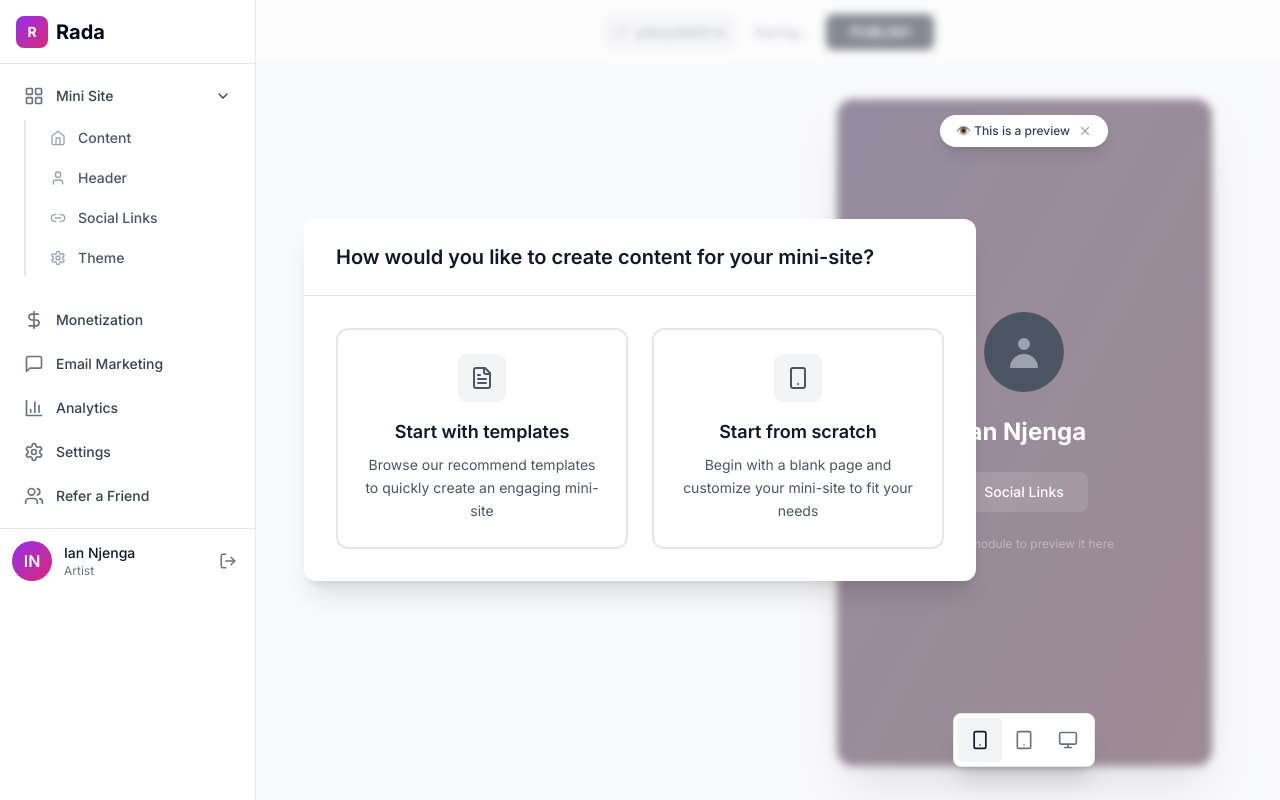
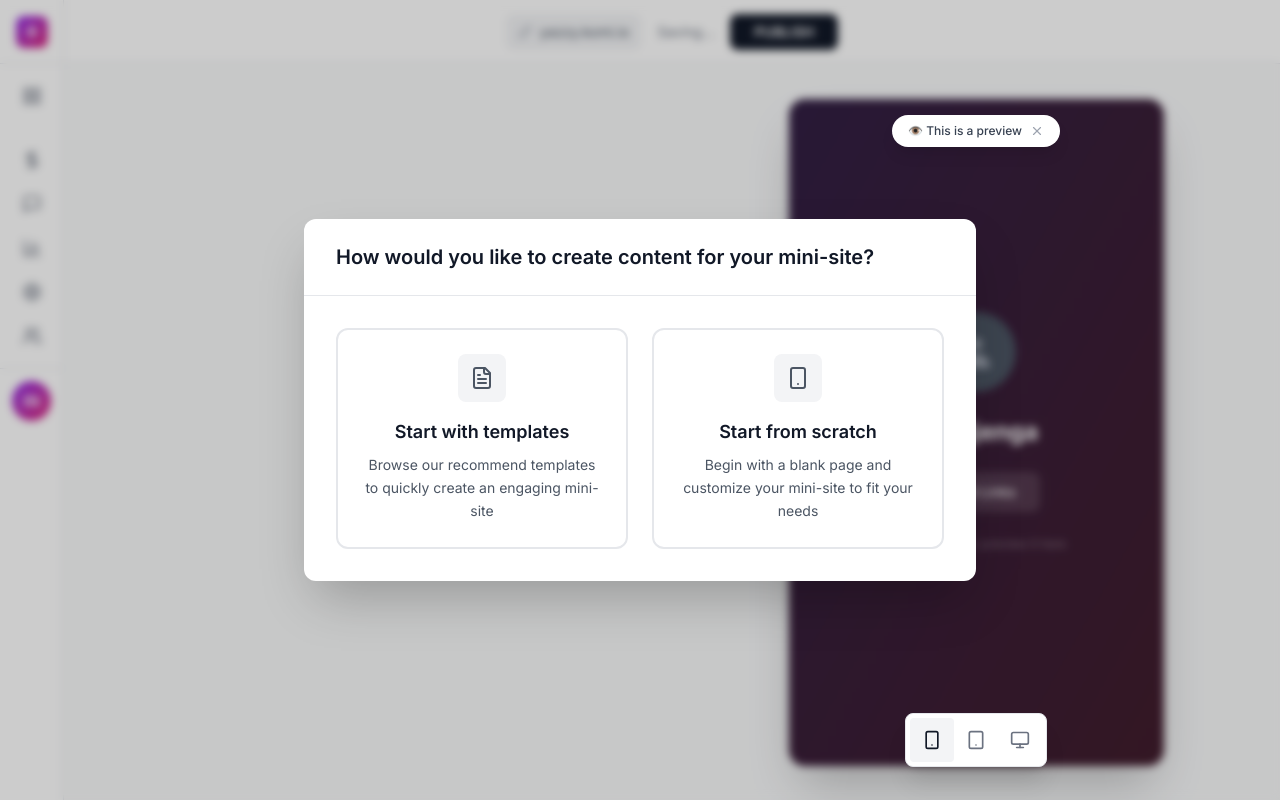
Before and after one commit to Jenks18/rada, a Next.js app: page /dashboard/modules in a window 1280 px wide. Built offline with nearby package versions, Linux system fonts and the light colour scheme.

Commit message:
Fix modules overlay to appear on top of content page on first visit

```diff
--- a/src/app/dashboard/(minisite)/modules/page.tsx
+++ b/src/app/dashboard/(minisite)/modules/page.tsx
@@ -5,13 +5,12 @@ import { FileText, Smartphone } from 'lucide-react'
 
 export default function ModulesPage() {
   return (
-    <>
-      {/* Background Content - Blurred */}
-      <div className="absolute inset-0 bg-gray-50/50 backdrop-blur-sm z-10"></div>
+    <div className="fixed inset-0 z-50 flex items-center justify-center">
+      {/* Backdrop with blur */}
+      <div className="absolute inset-0 bg-black/20 backdrop-blur-sm"></div>
 
-      {/* Modal Overlay */}
-      <div className="absolute inset-0 flex items-center justify-center z-20 p-4">
-        <div className="bg-white rounded-xl shadow-xl max-w-2xl w-full overflow-hidden">
+      {/* Modal */}
+      <div className="relative bg-white rounded-xl shadow-2xl max-w-2xl w-full mx-4 overflow-hidden">
         {/* Modal Header */}
         <div className="px-8 py-6 border-b border-gray-200">
           <h2 className="text-xl font-semibold text-gray-900">
@@ -65,6 +64,5 @@ export default function ModulesPage() {
         </div>
       </div>
     </div>
-    </>
   )
 }
--- a/src/app/dashboard/(minisite)/page.tsx
+++ b/src/app/dashboard/(minisite)/page.tsx
@@ -1,10 +1,23 @@
 'use client'
 
-import Link from 'next/link'
+import { useEffect } from 'react'
+import { useRouter } from 'next/navigation'
 import { Plus } from 'lucide-react'
 
 export default function DashboardPage() {
-  // Empty State - No content yet
+  const router = useRouter()
+
+  // Check if user has content (in future: check from database)
+  const hasContent = false // TODO: Replace with actual check from Supabase
+
+  useEffect(() => {
+    // If no content, show the modules modal overlay
+    if (!hasContent) {
+      router.push('/dashboard/modules')
+    }
+  }, [hasContent, router])
+
+  // Empty State - Show background content (will be overlaid by /modules)
   return (
     <div className="h-full flex items-center justify-center bg-gray-50">
       <div className="text-center max-w-md mx-auto px-4">
@@ -15,13 +28,13 @@ export default function DashboardPage() {
         <p className="text-gray-600 mb-6">
           Click the button below to get started
         </p>
-        <Link
-          href="/dashboard/modules"
+        <button
+          onClick={() => router.push('/dashboard/modules')}
           className="inline-flex items-center space-x-2 px-6 py-3 bg-blue-600 text-white rounded-lg hover:bg-blue-700 transition-colors font-medium"
         >
           <Plus size={20} />
           <span>Add Content</span>
-        </Link>
+        </button>
       </div>
     </div>
   )
```
Lines whose indentation alone changed are shown as unchanged.
